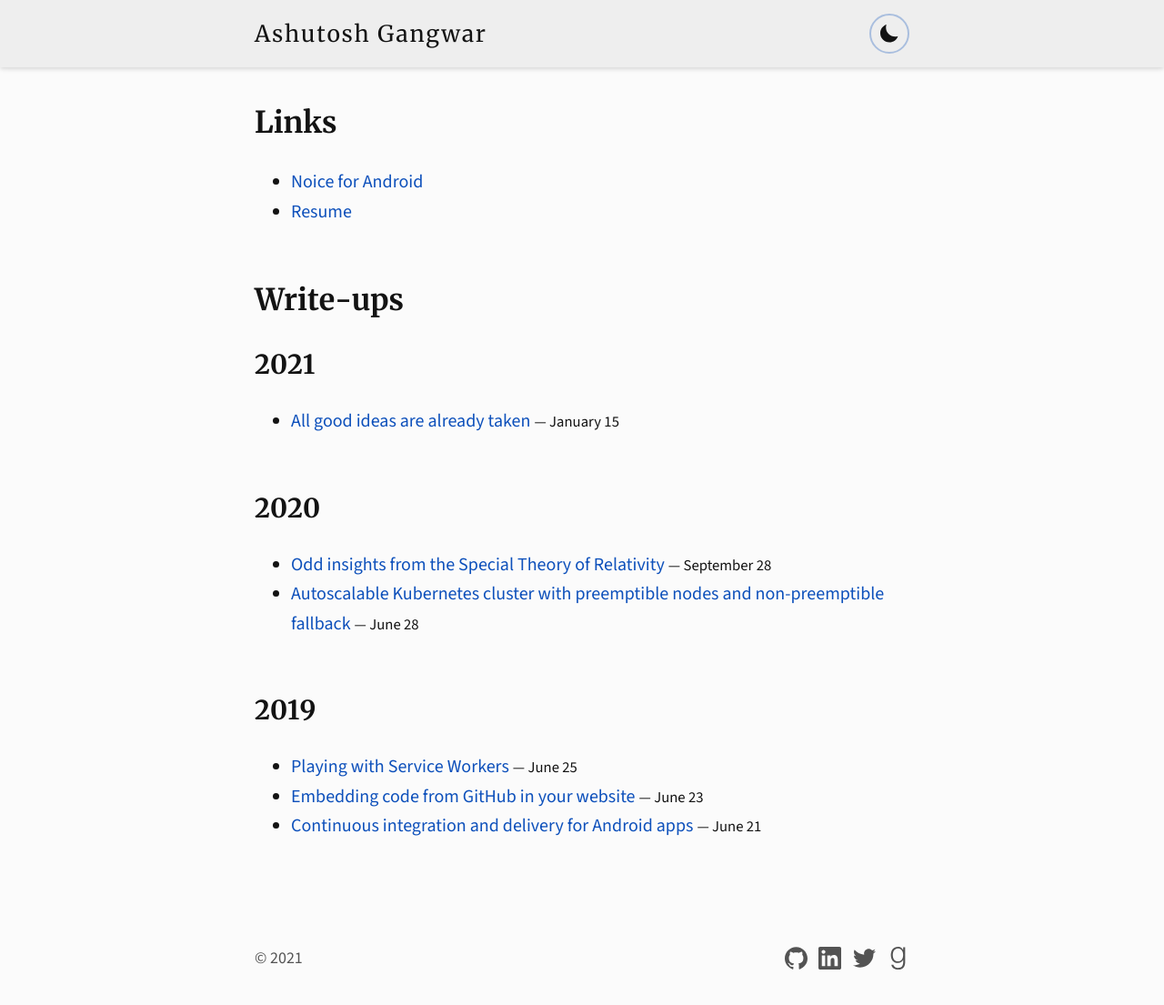
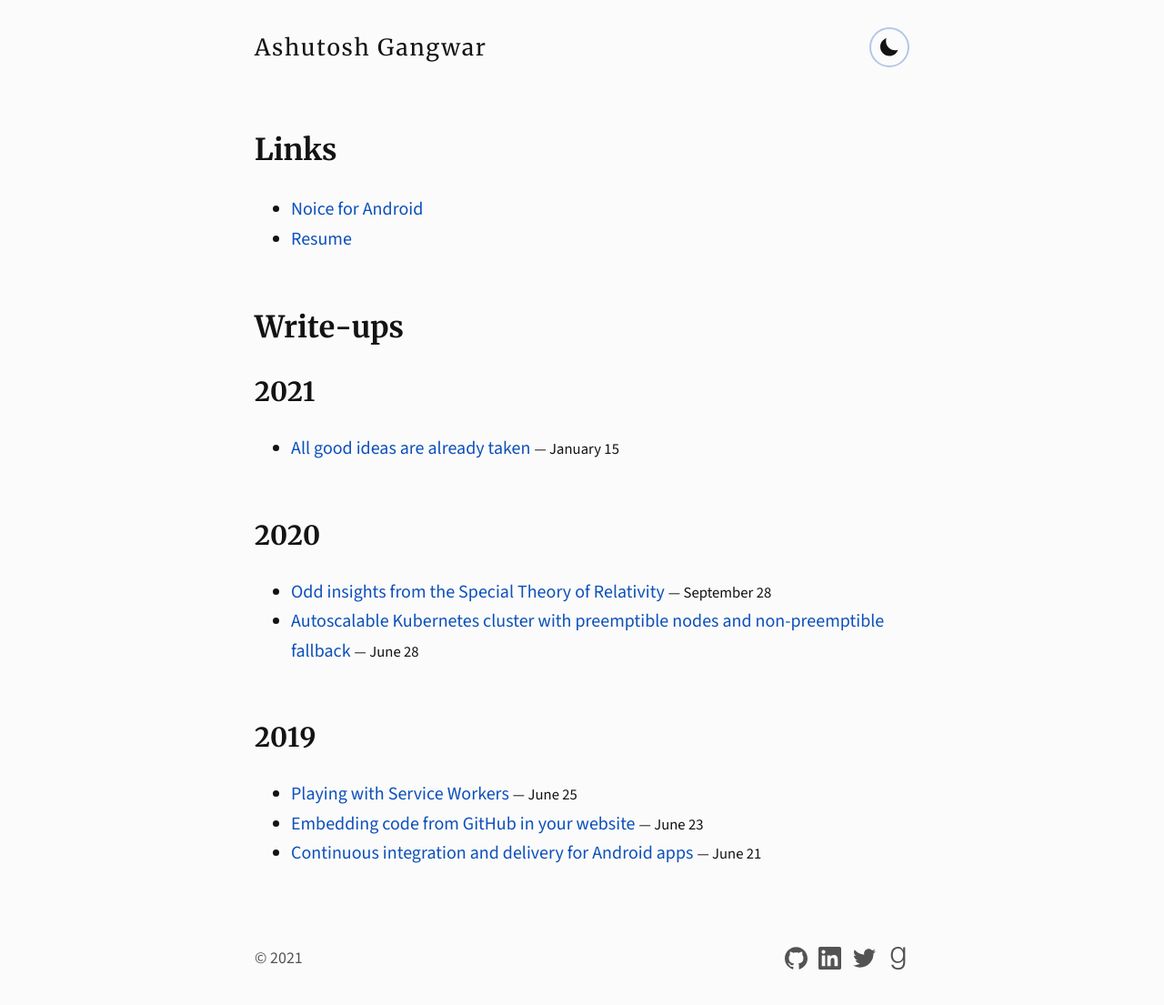
Before and after one commit to ashutoshgngwr/ashutoshgngwr.github.io, a Jekyll site: the page built from index.md, in a window 1280 px wide and 1113 px high. Shown: the top 1105 px of the window at 91% size. Built offline with Jekyll 4.4.1, drawn with Linux system fonts in a browser that asks for light colours.

Commit message:
add header scroll animation, remove scrollbar styles

```diff
--- a/_config.yml
+++ b/_config.yml
@@ -44,7 +44,8 @@
 compress_html:
   clippings: all
   comments: all
-  endings: all
+  endings: []
+  startings: []
   ignore:
     envs: ["development"]
 
--- a/_sass/_theme-switch.scss
+++ b/_sass/_theme-switch.scss
@@ -4,7 +4,7 @@
 
   border: 0.1rem var(--color-primary-accent) solid;
   border-radius: 50%;
-  @include transition;
+  transition: background 500ms cubic-bezier(0.075, 0.82, 0.165, 1);
 
   &:hover {
     background: var(--color-primary-accent);
--- a/_sass/base/_colors.scss
+++ b/_sass/base/_colors.scss
@@ -1,7 +1,3 @@
-@mixin transition {
-  transition: all 300ms cubic-bezier(0.075, 0.82, 0.165, 1);
-}
-
 $accent-transparency: 0.7;
 $secondary-bg-distance: 5%;
 $secondary-text-distance: 25%;
@@ -65,26 +61,6 @@
   }
 }
 
-::-webkit-scrollbar-track {
-  background: var(--color-bg-secondary);
-}
-
-::-webkit-scrollbar-thumb {
-  background: var(--color-primary-accent);
-
-  &:hover {
-    background: var(--color-primary-variant);
-  }
-
-  &:active {
-    background: var(--color-primary);
-  }
-}
-
-html {
-  scrollbar-color: var(--color-primary-accent) var(--color-bg-secondary);
-}
-
 body {
   background: var(--color-bg);
   color: var(--color-text);
@@ -96,7 +72,7 @@
 
 a {
   color: var(--color-primary);
-  @include transition;
+  transition: color 300ms cubic-bezier(0.075, 0.82, 0.165, 1);
 
   &:visited {
     color: var(--color-primary);
--- a/_sass/base/_layout.scss
+++ b/_sass/base/_layout.scss
@@ -1,16 +1,3 @@
-::-webkit-scrollbar {
-  width: 0.4rem;
-  height: 0.4rem;
-}
-
-::-webkit-scrollbar-thumb {
-  border-radius: 0.4rem;
-}
-
-html {
-  scrollbar-width: thin;
-}
-
 html,
 body {
   box-sizing: border-box;
--- a/_sass/main.scss
+++ b/_sass/main.scss
@@ -33,9 +33,17 @@
   position: sticky;
   top: 0;
   z-index: 1;
-  background: var(--color-bg-secondary);
-  box-shadow: 0 0.1rem 0.25rem rgba(0, 0, 0, 0.05),
-    0 0.1rem 0.25rem rgba(0, 0, 0, 0.1);
+  padding-top: 1.5rem;
+  padding-bottom: 1.5rem;
+  background: var(--color-bg);
+  transition: padding 500ms cubic-bezier(0.075, 0.82, 0.165, 1),
+    box-shadow 500ms cubic-bezier(0.075, 0.82, 0.165, 1);
+
+  &.floating {
+    padding-top: 0.75rem;
+    padding-bottom: 0.75rem;
+    box-shadow: 0 0 0.25rem rgba(0, 0, 0, 0.1), 0 0 0.25rem rgba(0, 0, 0, 0.2);
+  }
 
   @media print {
     position: static;
@@ -47,8 +55,6 @@
     display: flex;
     flex-direction: row;
     align-items: center;
-    padding-top: 0.75rem;
-    padding-bottom: 0.75rem;
 
     a.title {
       color: var(--color-text);
```
Also changed, not shown: _includes/scripts.html (+20 -0 lines).
